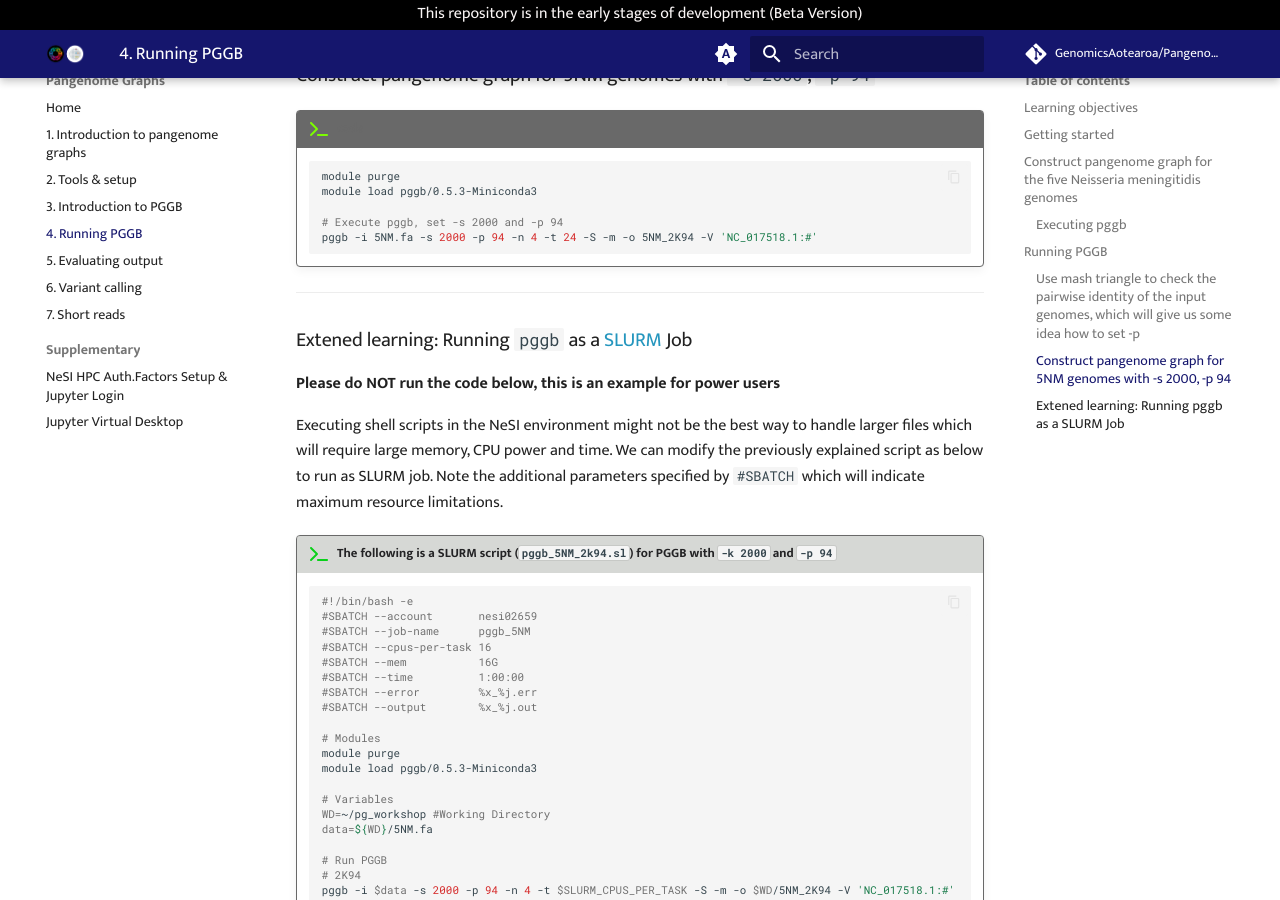
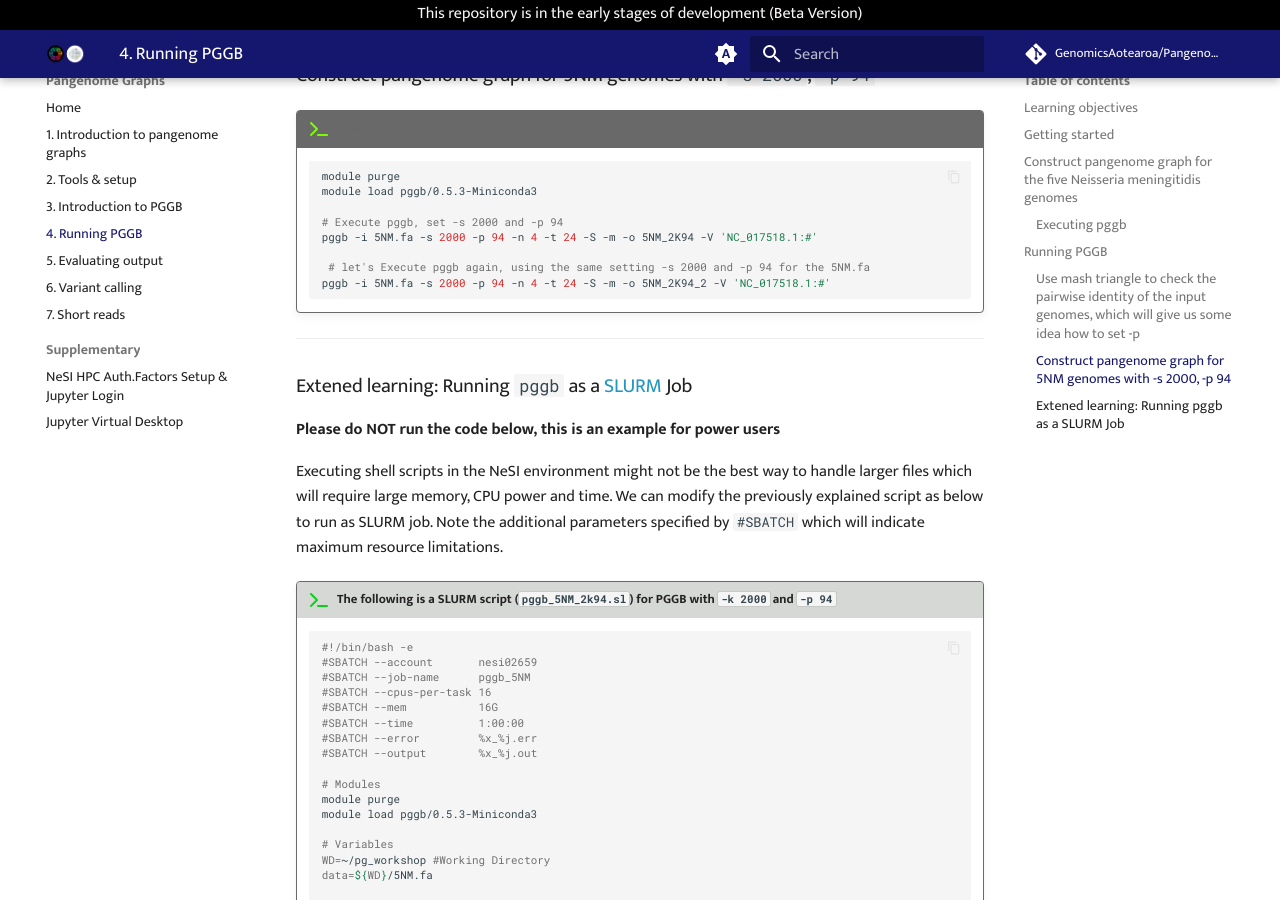
Before and after one commit to GenomicsAotearoa/Pangenome-Graphs-Workshop, an MkDocs documentation site: the page built from docs/4_Running_pggb.md, in a window 1280 px wide and 900 px high, scrolled down 1870 px. Built offline with MkDocs 1.6.1 and Material for MkDocs 9.7.7, drawn with Linux system fonts in a browser that asks for light colours; comment, search, counter and statistics services are not loaded.

Commit message:
Update 4_Running_pggb.md

````diff
--- a/docs/4_Running_pggb.md
+++ b/docs/4_Running_pggb.md
@@ -161,6 +161,10 @@ Inspect the index.
 
      # Execute pggb, set -s 2000 and -p 94
      pggb -i 5NM.fa -s 2000 -p 94 -n 4 -t 24 -S -m -o 5NM_2K94 -V 'NC_017518.1:#'
+
+      # let's Execute pggb again, using the same setting -s 2000 and -p 94 for the 5NM.fa
+     pggb -i 5NM.fa -s 2000 -p 94 -n 4 -t 24 -S -m -o 5NM_2K94_2 -V 'NC_017518.1:#'
+
      ```
 
 <hr>
````
